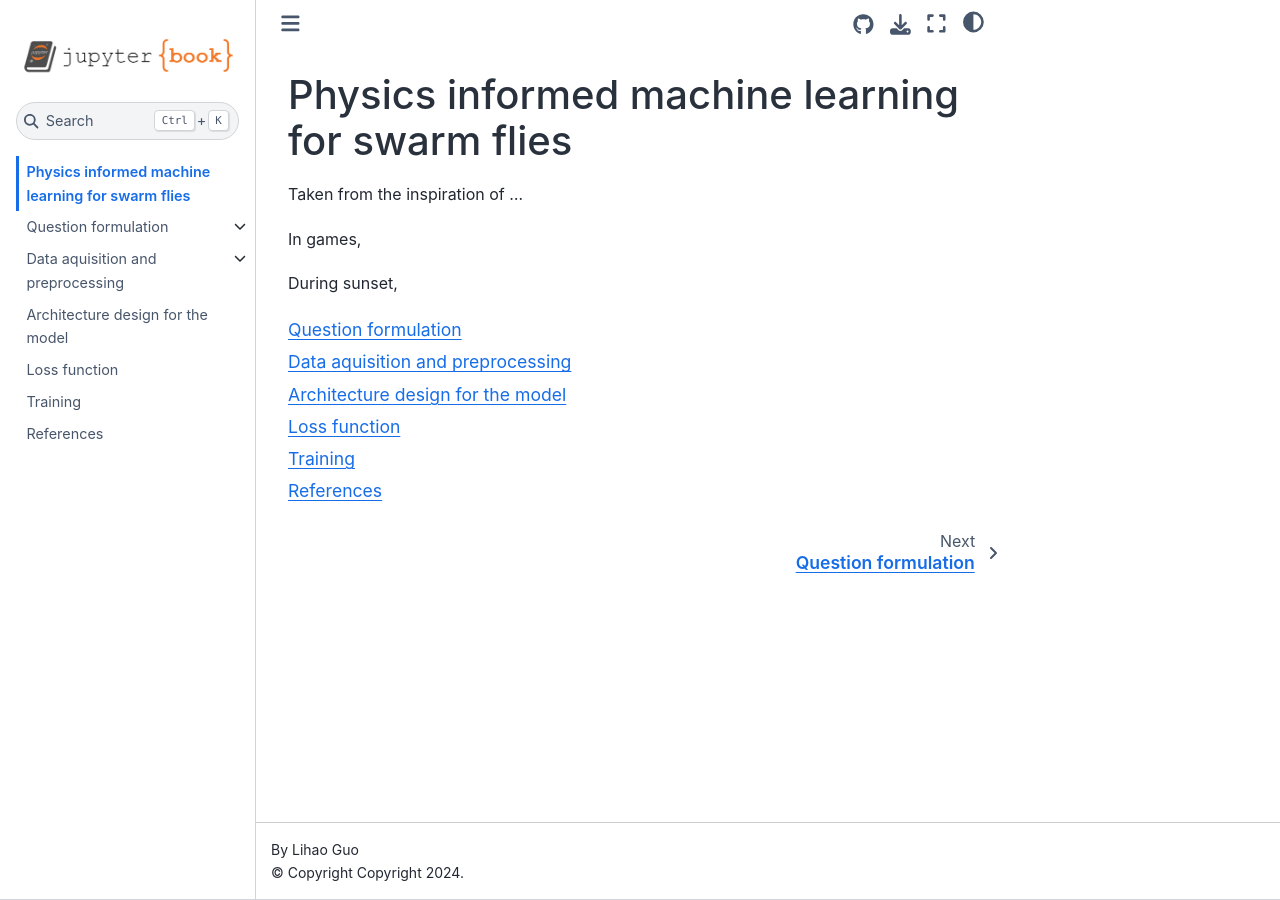
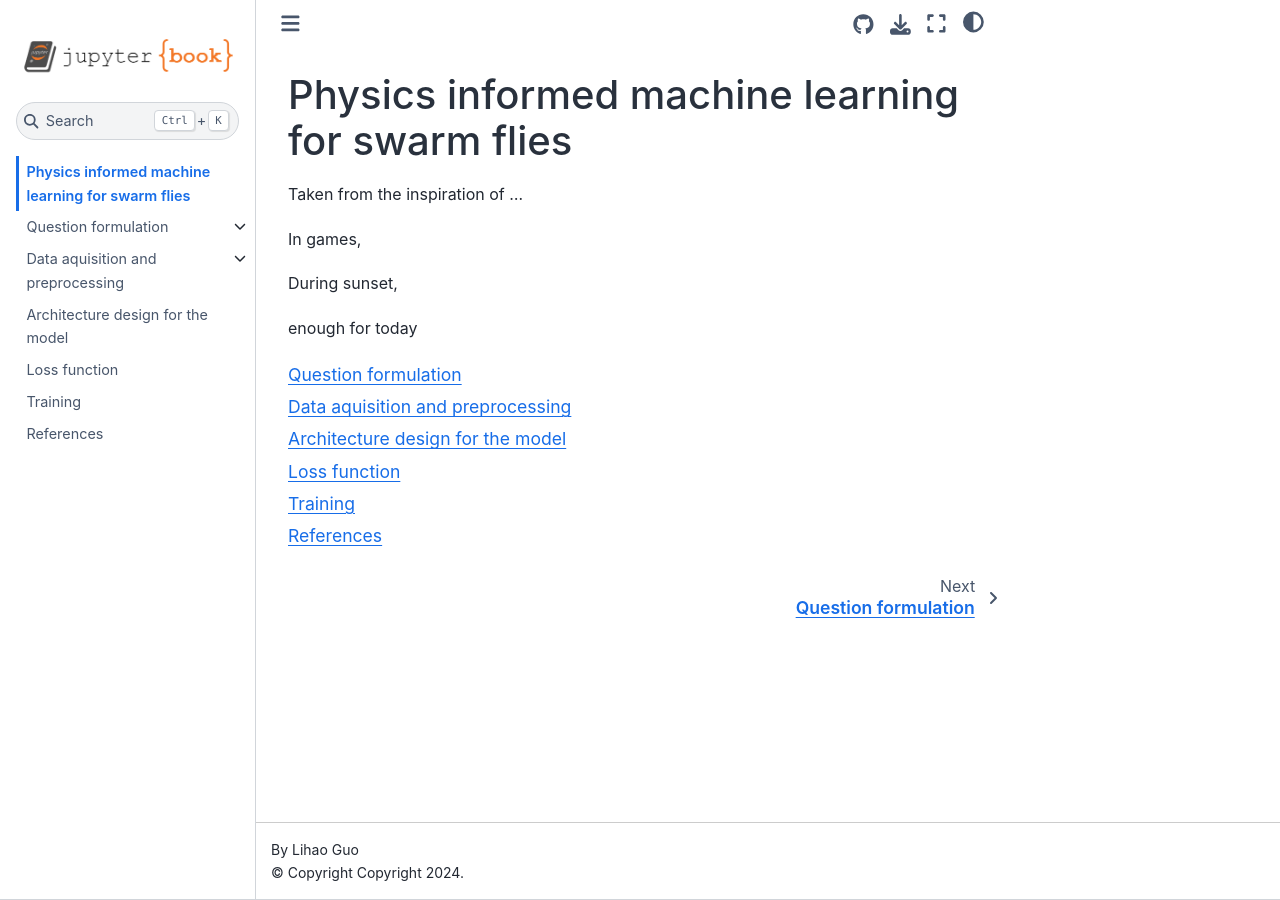
Before and after one commit to weirdoglh/SwarmFly, a Jupyter Book: the page built from book/intro.md, in a window 1280 px wide. Built offline with Jupyter Book 1.0.4 settings and Sphinx 7.4.7 and the Sphinx Book theme 1.1.4, drawn with Linux system fonts in a browser that asks for light colours.

````diff
--- a/book/intro.md
+++ b/book/intro.md
@@ -6,5 +6,7 @@
 
 During sunset,
 
+enough for today
+
 ```{tableofcontents}
 ```
````
Also changed, not shown: 1 other file.
